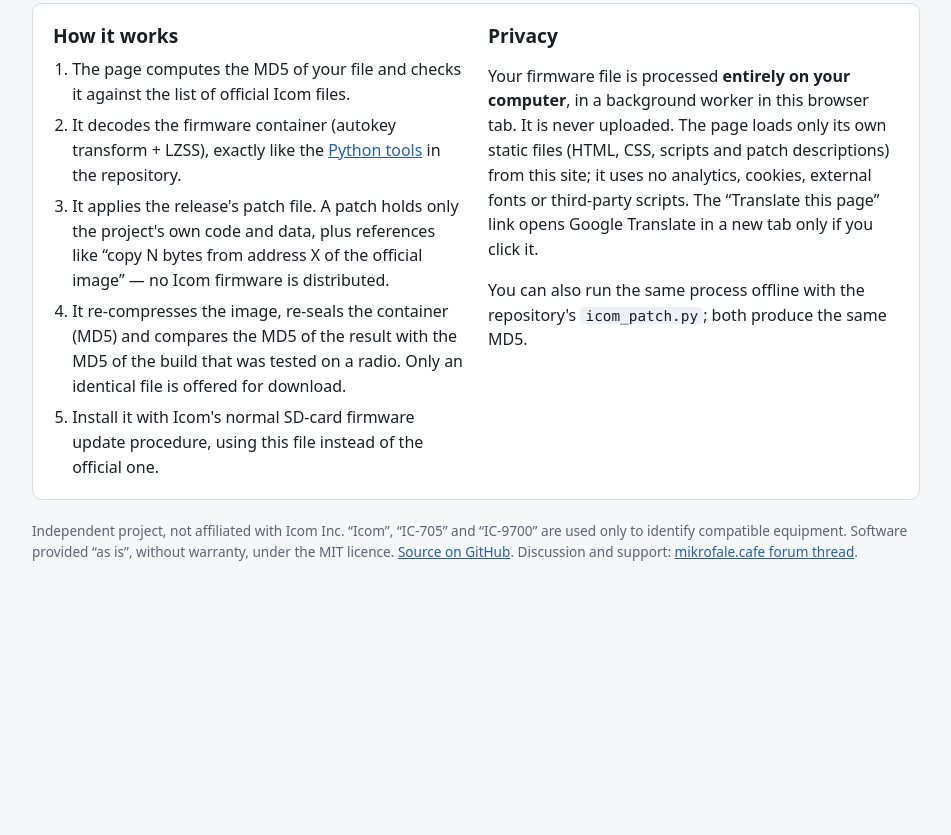
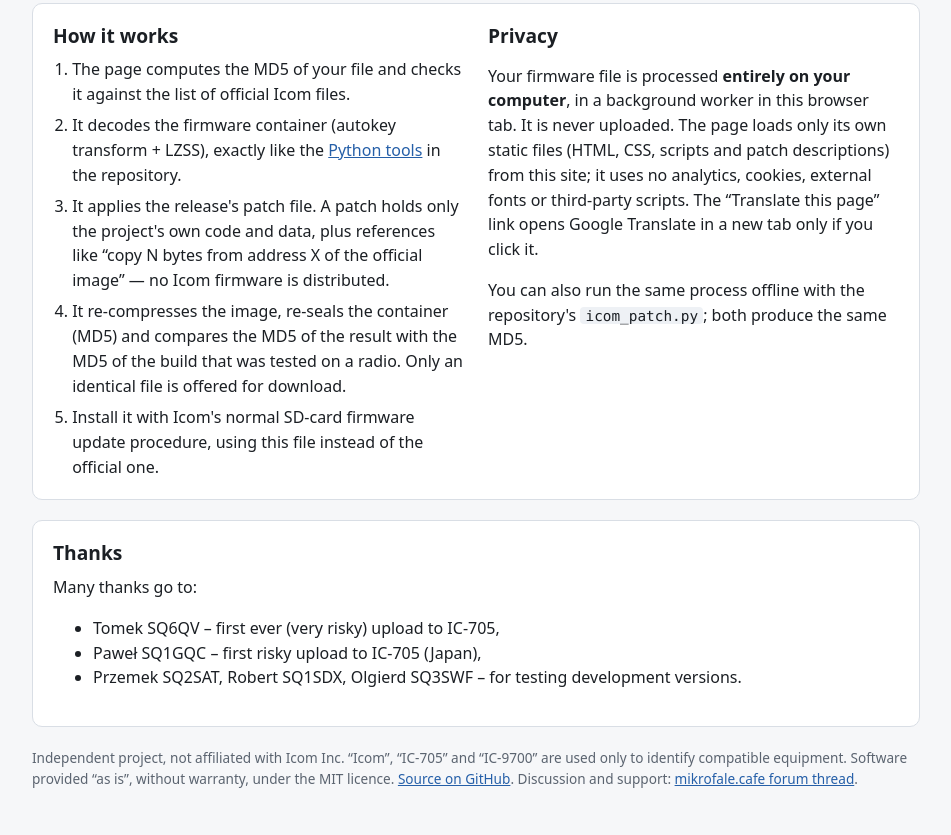
Before and after one commit to ZigmundRat/icom-custom-firmware, a plain HTML site: page docs/index.html in a window 1280 px wide. Shown: the part 3900-4735 px from the top of the page, without its empty margins (164-1115 px from the left). Before the commit the page ends 4508 px from the top, so only its background shows below. Drawn offline with Linux system fonts and the light colour scheme.

Commit message:
Add thanks to testers

```diff
--- a/docs/index.html
+++ b/docs/index.html
@@ -260,6 +260,15 @@
         <code>icom_patch.py</code>; both produce the same MD5.</p>
     </div>
   </section>
+  <section class="card" aria-labelledby="thanks-h">
+    <h2 id="thanks-h">Thanks</h2>
+    <p>Many thanks go to:</p>
+    <ul>
+      <li>Tomek SQ6QV &ndash; first ever (very risky) upload to IC-705,</li>
+      <li>Pawe&#322; SQ1GQC &ndash; first risky upload to IC-705 (Japan),</li>
+      <li>Przemek SQ2SAT, Robert SQ1SDX, Olgierd SQ3SWF &ndash; for testing development versions.</li>
+    </ul>
+  </section>
 </main>
 
 <footer class="wrap foot">
```
